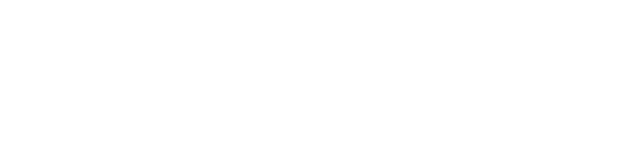
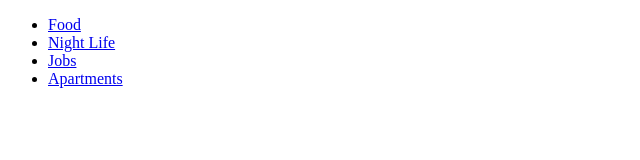
Before and after one commit to voFeld/csecret-tel-aviv, a plain HTML site: page index.html in a window 1280 px wide. Shown: the whole page, without its empty margins (0-640 px from the left). Drawn offline with Linux system fonts and the light colour scheme.

Commit message:
added nav tag

```diff
--- a/index.html
+++ b/index.html
@@ -6,5 +6,14 @@
 </head>
 <body>
 
+    <nav>
+        <ul>
+            <li><a href="#food">Food</a></li>
+            <li><a href="#night-life">Night Life</a></li>
+            <li><a href="#jobs">Jobs</a></li>
+            <li><a href="#apartments">Apartments</a></li>
+        </ul>
+    </nav>
+
 </body>
 </html>
```
